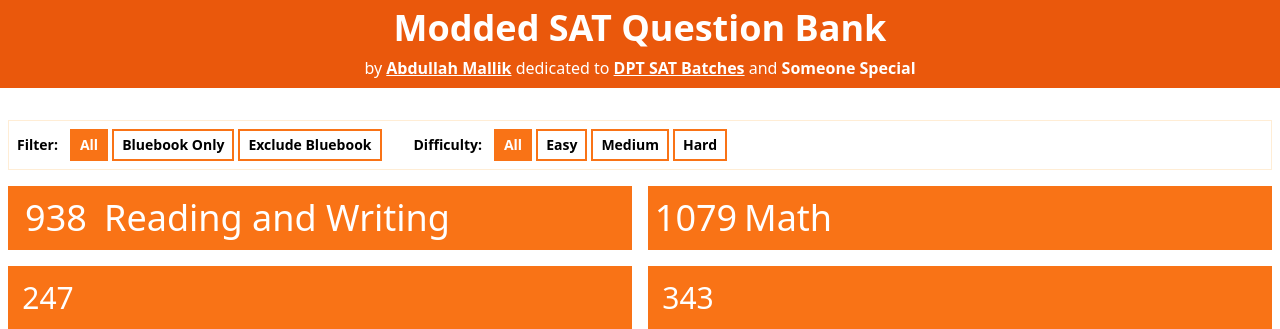
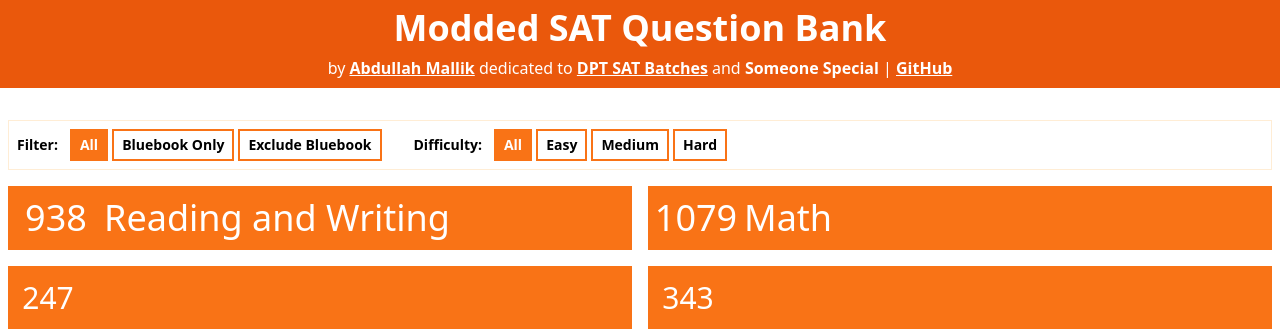
Before and after one commit to mdn522/sat-question-bank, a Flask app: page /categories in a window 1280 px wide. Shown: the top 329 px of the page. Run offline with Flask 3, Linux system fonts and the light colour scheme; parts of the project's set-up code (start-up, migrations or seed data) failed here and were passed over; some libraries are stand-ins or nearby versions.

Commit message:
Added GitHub link

```diff
--- a/templates/includes/header.html
+++ b/templates/includes/header.html
@@ -12,5 +12,6 @@
     <div class="font-bold text-4xl my-2"><a href="/">Modded SAT Question Bank</a></div>
     <div class="mb-2 px-2">by <a href="https://linktr.ee/mdn522" class="underline font-bold" target="_blank">Abdullah Mallik</a> dedicated to
         <a class="font-bold underline" href="http://dptutorials.net/" target="_blank">DPT SAT Batches</a> and <span class="font-bold" title="Bella">Someone Special</span>
+         | <a href="https://github.com/mdn522/sat-question-bank" target="_blank" class="underline font-bold">GitHub</a>
     </div>
 </div>
```
